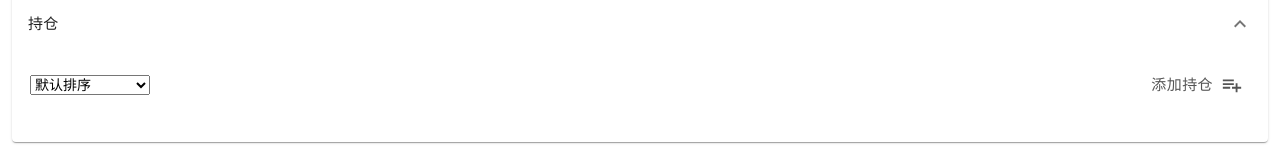
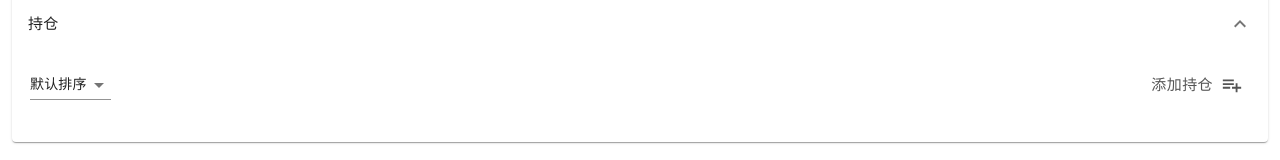
Before and after one commit to lllyin/stock-helper, a React (Create React App) app: page / in a window 1280 px wide. Shown: the part 227-387 px from the top of the page. Built offline with nearby package versions, Linux system fonts and the light colour scheme.

Commit message:
feat: instead Select component

```diff
--- a/src/components/Stock.scss
+++ b/src/components/Stock.scss
@@ -7,9 +7,6 @@
     margin-bottom: 12px;
     .sort-tool {
       font-size: 14px;
-      > select {
-        font-size: 14px;
-      }
     }
     .position-tool {
       display: flex;
--- a/src/components/StockList.js
+++ b/src/components/StockList.js
@@ -6,7 +6,8 @@ import { makeStyles } from '@material-ui/core/styles';
 import Button from '@material-ui/core/Button';
 import PlaylistAddIcon from '@material-ui/icons/PlaylistAdd'
 import PlaylistAddCheckIcon from '@material-ui/icons/PlaylistAddCheck'
-
+import MenuItem from '@material-ui/core/MenuItem';
+import Select from '@material-ui/core/Select';
 import { StockContext } from '../reducers';
 
 import './Stock.scss';
@@ -20,6 +21,9 @@ const useStyles = makeStyles((theme) => ({
     color: '#555',
     fontSize: 15,
   },
+  sortTool: {
+    fontSize: 14,
+  }
 }));
 const TYPE_MAP = {
   asce: 1,
@@ -97,13 +101,13 @@ export default function StockList(props) {
     <div className="stock-list-wrap">
       <div className="tools-box">
         <div className="sort-tool">
-          <select onChange={handleSortChange}>
-            <option value="default">默认排序</option>
-            <option value="earnRate:asce">盈亏从低到高⬆</option>
-            <option value="earnRate:desc">盈亏从高到低⬇</option>
-            <option value="percent:asce">涨幅从低到高⬆</option>
-            <option value="percent:desc">涨幅从高到低⬇</option>
-          </select>
+          <Select onChange={handleSortChange} defaultValue="default" className={classes.sortTool}>
+            <MenuItem value="default">默认排序</MenuItem>
+            <MenuItem value="earnRate:asce">盈亏从低到高⬆</MenuItem>
+            <MenuItem value="earnRate:desc">盈亏从高到低⬇</MenuItem>
+            <MenuItem value="percent:asce">涨幅从低到高⬆</MenuItem>
+            <MenuItem value="percent:desc">涨幅从高到低⬇</MenuItem>
+          </Select>
         </div>
         <div className="position-tool" onClick={() => hanldPostionClick(showPostion ? 'save' : 'edit')}>
           {
```
